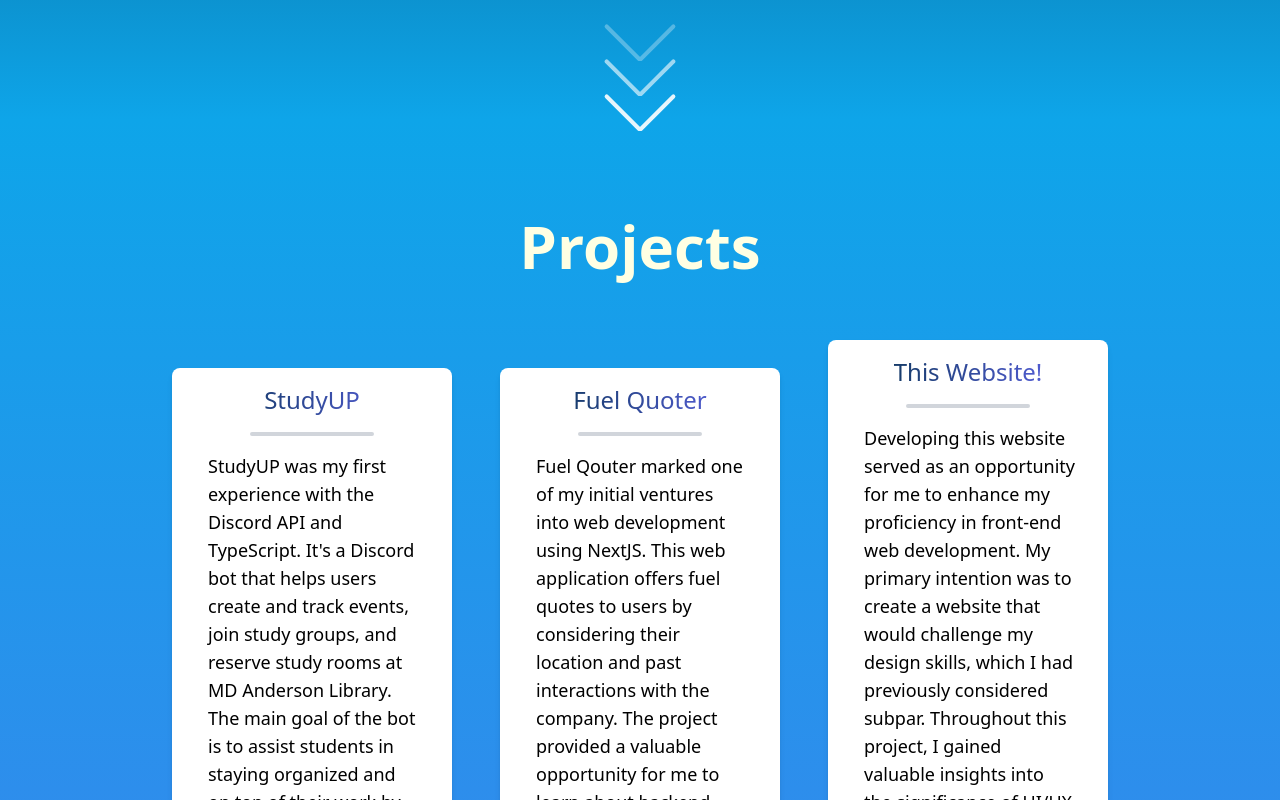
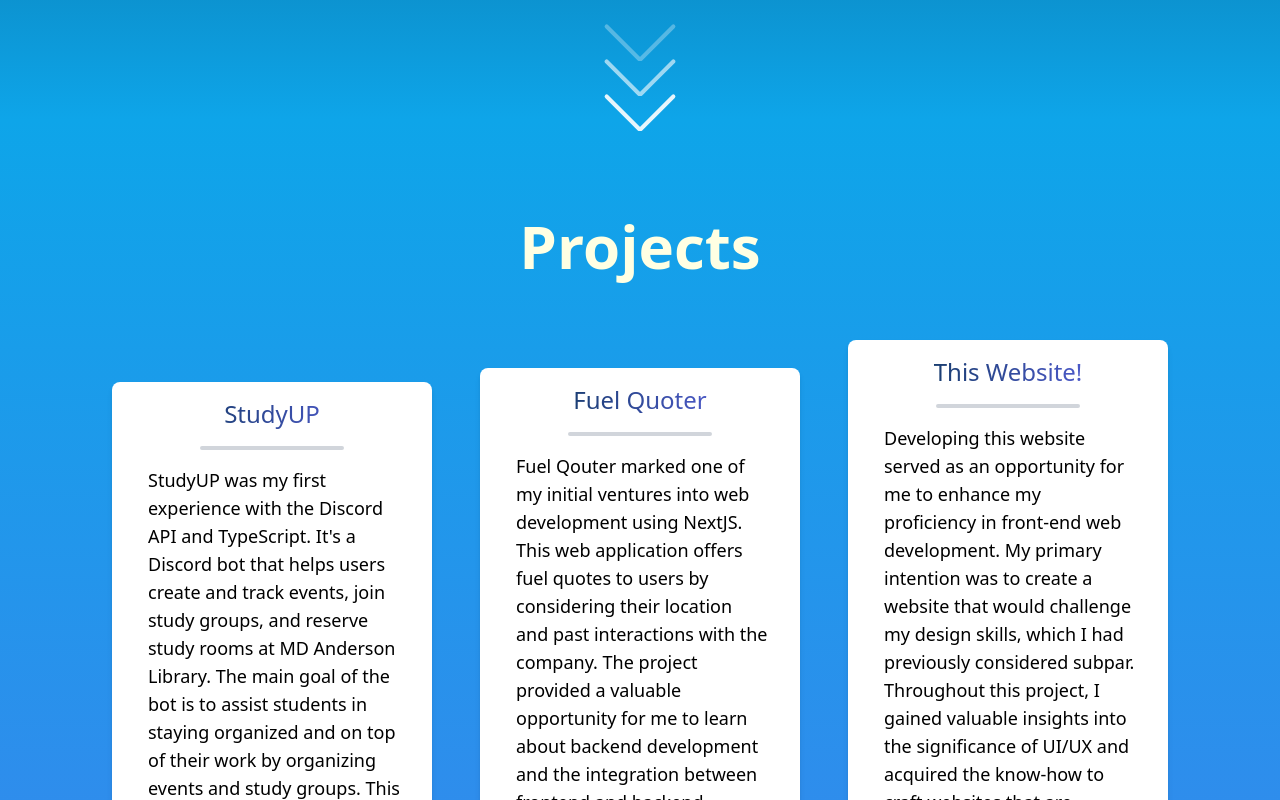
Before and after one commit to WahabJI/my-project, a Next.js app: page / in a window 1280 px wide. Shown: the part 680-1480 px from the top of the page. Built offline with nearby package versions, Linux system fonts and the light colour scheme.

Commit message:
MORE BUG FIXES

```diff
--- a/components/Hamburger.tsx
+++ b/components/Hamburger.tsx
@@ -44,7 +44,7 @@ export const Hamburger = () => {
                 </li>
 
                 <li>
-                    <a onClick={Close} href="#"className="flex justify-center items-center w-40 h-14 hover:bg-light-blue/25 text-beige">Contact Me</a>
+                    <a onClick={Close} href="#contact"className="flex justify-center items-center w-40 h-14 hover:bg-light-blue/25 text-beige">Contact Me</a>
                 </li>
             </ul>
             <div className=" absolute top-2 right-2 cursor-pointer">
--- a/components/sections/ProjectSection.tsx
+++ b/components/sections/ProjectSection.tsx
@@ -8,7 +8,7 @@ interface ExperienceSectionProps {
 
 export const ProjectSection = (props: ExperienceSectionProps) => {
   return (
-    <section id="projects" className="bg-gradient-to-b from-sky-500 to-indigo-500 min-h-screen p-20">
+    <section id="projects" className="bg-gradient-to-b from-sky-500 to-indigo-500 min-h-screen pt-20">
       {/* div container for the title at the top */}
       <div className="flex justify-center items-center pt-4">
         <h1 className="text-4xl md:text-6xl text-beige font-bold">Projects</h1>
```
